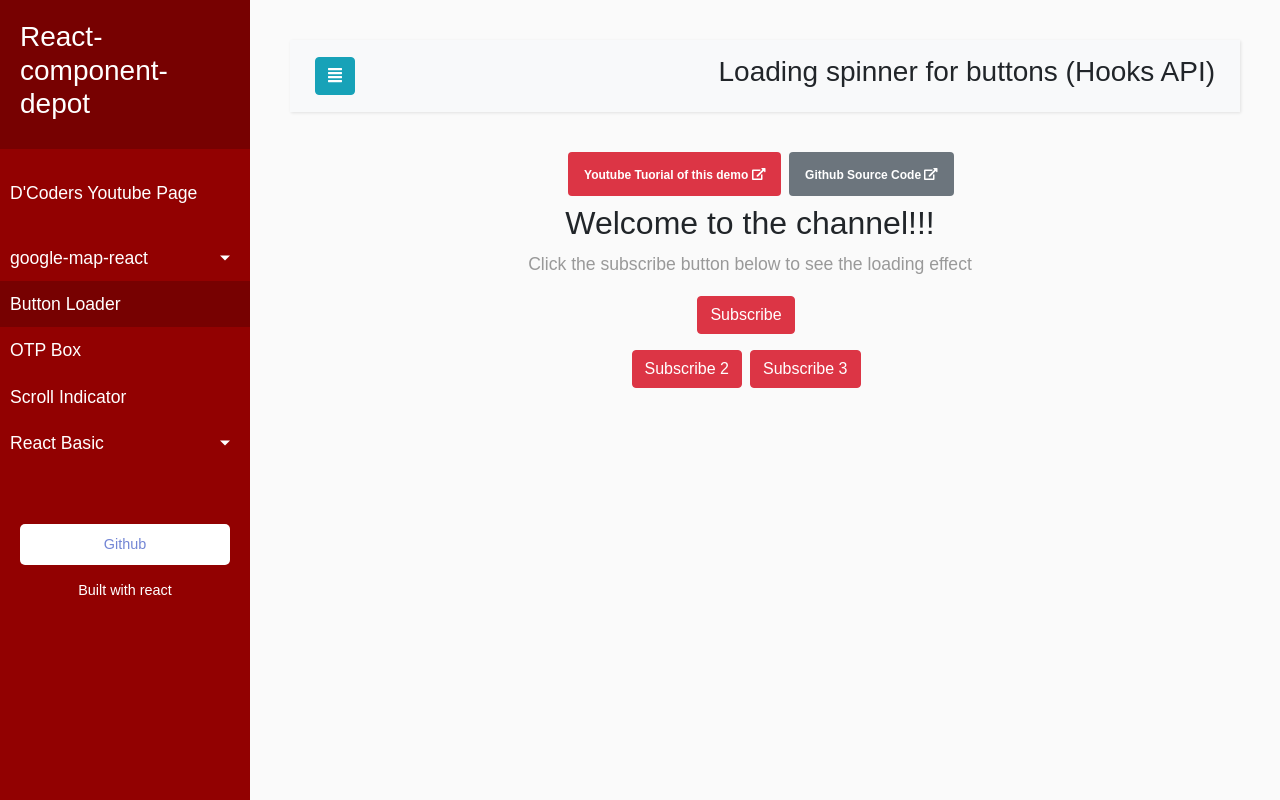
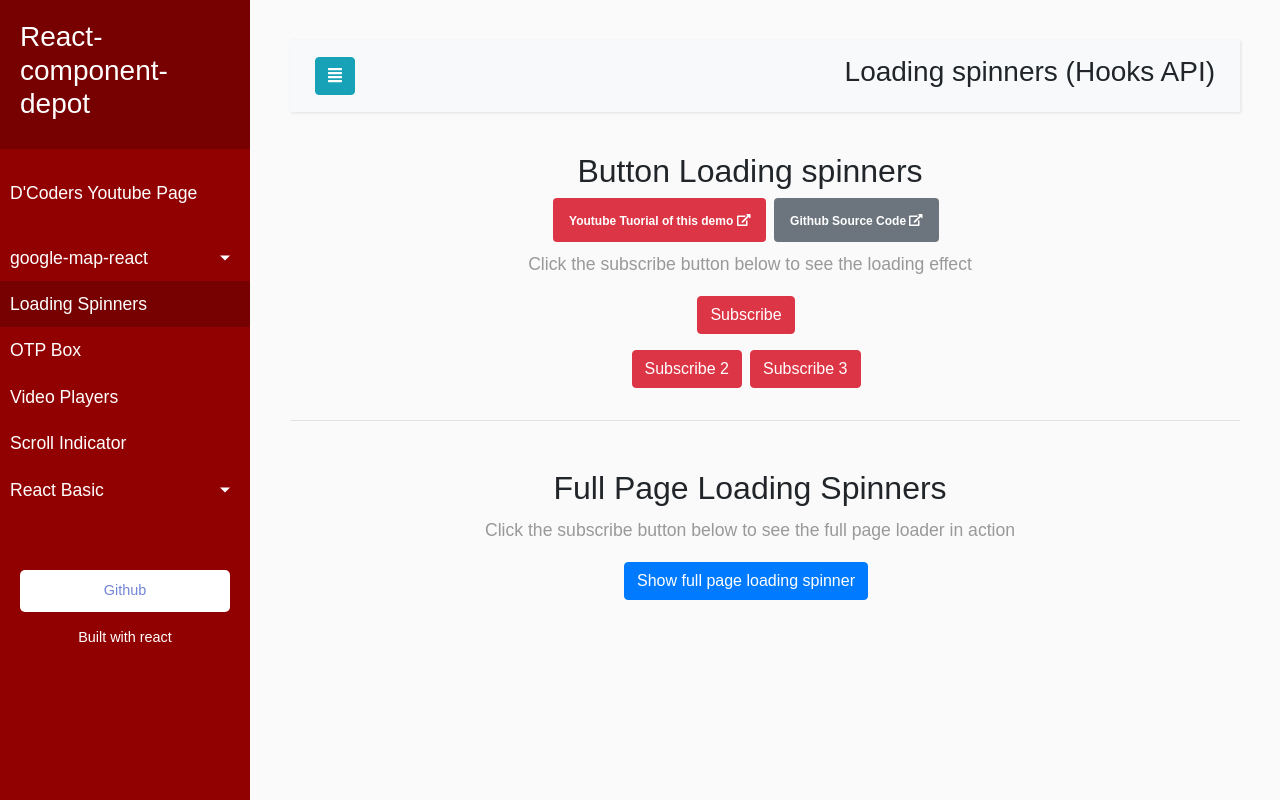
Before and after one commit to codegeous/react-component-depot, a React (Create React App) app: page /button-loader in a window 1280 px wide. Built offline with nearby package versions, Linux system fonts and the light colour scheme; some icons are missing.

Commit message:
Added full page loading spinner tutorial

```diff
--- a/src/App.css
+++ b/src/App.css
@@ -120,3 +120,17 @@
     padding-top: 8px;
     cursor: move;
 }
+.fp-container{
+    position: fixed;
+    width: 100%;
+    height: 100%;
+    top: 0;
+    left: 0;
+    background: #f8f8f8ad;
+}
+.fp-container .fp-loader{
+    top: 30%;
+    left: 48%;
+    z-index: 1000;
+    position: absolute;
+}
--- /dev/null
+++ b/src/components/FullPageLoader/index.js
@@ -0,0 +1,12 @@
+import React from "react";
+import Spinner from "resources/images/spinner.gif";
+
+const FullPageLoader = () => {
+    return (
+        <div className="fp-container">
+            <img src={Spinner} className="fp-loader" alt="loading" />
+        </div>
+    );
+};
+
+export default FullPageLoader;
--- /dev/null
+++ b/src/hooks/useFullPageLoader.js
@@ -0,0 +1,14 @@
+import React, { useState } from "react";
+import FullPageLoader from "components/FullPageLoader";
+
+const useFullPageLoader = () => {
+    const [loading, setLoading] = useState(false);
+
+    return [
+        loading ? <FullPageLoader /> : null,
+        () => setLoading(true), //Show loader
+        () => setLoading(false) //Hide Loader
+    ];
+};
+
+export default useFullPageLoader;
--- a/src/pages/ButtonLoadingSpinner/index.js
+++ b/src/pages/ButtonLoadingSpinner/index.js
@@ -3,6 +3,7 @@ import Header from "components/Header";
 import useButtonLoader from "hooks/useButtonLoader";
 import ExternalInfo from "components/ExternalInfo";
 import AppConfig from "App.config";
+import useFullPageLoader from "hooks/useFullPageLoader";
 
 const ButtonLoadingSpinner = () => {
     //Method 1
@@ -17,6 +18,8 @@ const ButtonLoadingSpinner = () => {
         "Subscribe 3",
         "Subscribing 3..."
     );
+
+    const [loader, showLoader, hideLoader] = useFullPageLoader();
 
     const subscribe = () => {
         setLoading(true);
@@ -51,22 +54,33 @@ const ButtonLoadingSpinner = () => {
             });
     };
 
+    const fetchData = () => {
+        showLoader();
+
+        fetch("https://jsonplaceholder.typicode.com/todos/1")
+            .then(response => response.json())
+            .then(json => {
+                hideLoader();
+                console.log(json);
+            });
+    };
+
     return (
         <>
-            <Header title="Loading spinner for buttons (Hooks API)" />
-
-            <ExternalInfo
-                code={AppConfig.links.buttonLoaderHooks.code}
-                tutorial={AppConfig.links.buttonLoaderHooks.tutorial}
-            />
+            <Header title="Loading spinners (Hooks API)" />
 
             <div className="row w-100">
                 <div className="col text-center">
-                    <h2>Welcome to the channel!!!</h2>
+                    <h2>Button Loading spinners</h2>
+                    <ExternalInfo
+                        code={AppConfig.links.buttonLoaderHooks.code}
+                        tutorial={AppConfig.links.buttonLoaderHooks.tutorial}
+                    />
                     <p>
                         Click the subscribe button below to see the loading
                         effect
                     </p>
+
                     <p>
                         {!isLoading && (
                             <button
@@ -102,6 +116,26 @@ const ButtonLoadingSpinner = () => {
                     </p>
                 </div>
             </div>
+            <hr />
+            <div className="row w-100 mt-5">
+                <div className="col text-center">
+                    <h2>Full Page Loading Spinners</h2>
+                    <p>
+                        Click the subscribe button below to see the full page
+                        loader in action
+                    </p>
+
+                    <p>
+                        <button
+                            className="btn btn-primary mr-2"
+                            onClick={fetchData}
+                        >
+                            Show full page loading spinner
+                        </button>
+                    </p>
+                </div>
+            </div>
+            {loader}
         </>
     );
 };
--- a/src/routes.js
+++ b/src/routes.js
@@ -29,7 +29,7 @@ const routes = [
     {
         path: "/button-loader",
         component: ButtonLoadingSpinner,
-        navbar: "Button Loader",
+        navbar: "Loading Spinners",
         child: null
     },
     {
@@ -44,12 +44,12 @@ const routes = [
         navbar: "Contact List App",
         child: null
     }, */
-    /* {
+    {
         path: "/video-players",
         component: VideoPlayers,
         navbar: "Video Players",
         child: null
-    },*/
+    },
     {
         path: "/apps-library/scroll-indicator",
         component: AppsLibrary,
```
Also changed, not shown: src/resources/images/spinner.gif (added).
